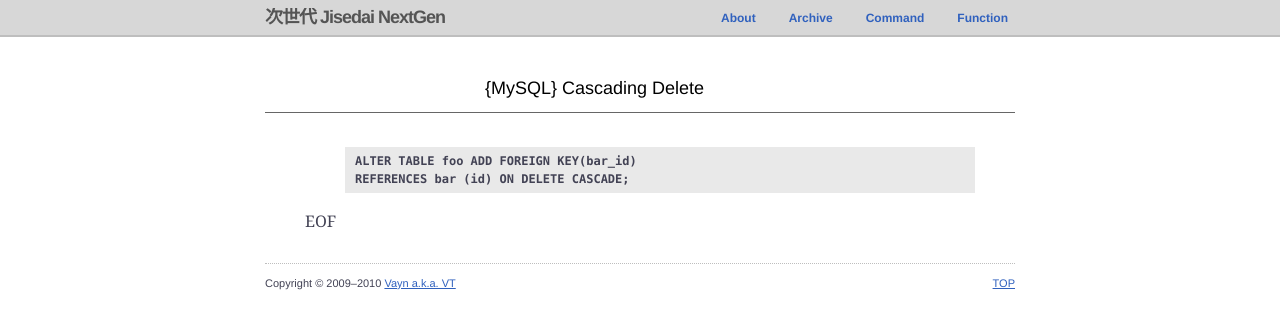
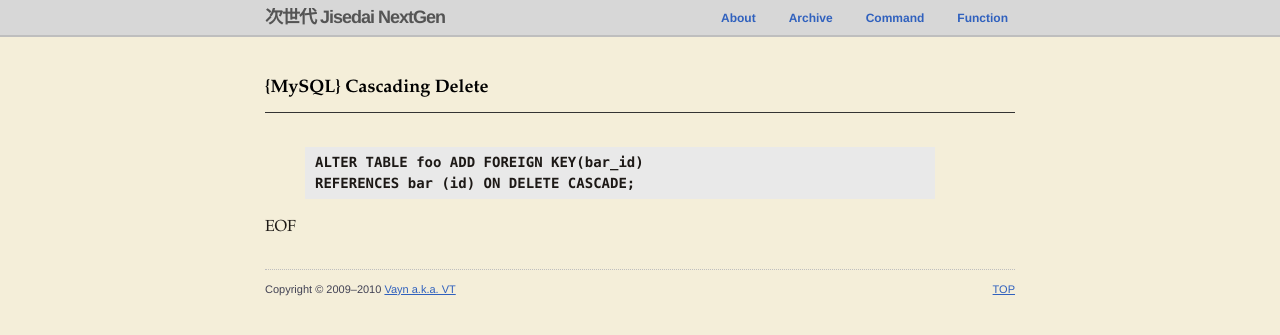
Before and after one commit to Vayn/vayn.github.io, a Jekyll site: the page built from _posts/2010-03-26-mysql-cascading-delete.markdown, in a window 1280 px wide. Shown: the top 335 px of the page. Built offline with Jekyll 4.4.1, drawn with Linux system fonts in a browser that asks for light colours; comment, search, counter and statistics services are not loaded.

Commit message:
modified style of post

```diff
--- /dev/null
+++ b/_layouts/post.default.html
@@ -0,0 +1,62 @@
+<!DOCTYPE html PUBLIC "-//W3C//DTD XHTML 1.0 Transitional//EN"
+    "http://www.w3.org/TR/xhtml1/DTD/xhtml1-transitional.dtd">
+
+<html xmlns="http://www.w3.org/1999/xhtml" xml:lang="en" lang="en">
+<head>
+    <meta http-equiv="Content-Type" content="text/html; charset=utf-8"/>
+    <title>{{ page.title }}</title>
+    <!--[if IE]>
+    <script src="http://html5shiv.googlecode.com/svn/trunk/html5.js"></script>
+    <![endif]-->
+    <link rel="alternate" type="application/atom+xml" title="Vaggregator - RSS" href="http://feeds.feedburner.com/Vayn" />
+    <link rel="stylesheet" href="/css/master.css" type="text/css" media="screen, projection" />
+    <link title="Print style" rel="stylesheet" href="/print.css" type="text/css" media="print" />
+    <script src="/js/master.js" type="text/javascript"> </script>
+    <script src="/js/FancyZoom.js" type="text/javascript"> </script>
+    <script src="/js/FancyZoomHTML.js" type="text/javascript"> </script>
+    <script src="/js/smoothscroll.js" type="text/javascript"> </script>
+</head>
+
+<body class="postpage" onload="setupZoom()">
+
+    <div id="header">
+        <div class="container">
+            <p id="logo"><a href="/">次世代 Jisedai NextGen</a></p>
+            <ul id="nav" class="clearfix">
+                <li{% if page.title == 'Function' %} class="selected"{% endif %}><a href="/function.html">Function</a></li>
+                <li{% if page.title == 'Command' %} class="selected"{% endif %}><a href="/command.html">Command</a></li>
+                <li{% if page.title == 'Archive' %} class="selected"{% endif %}><a href="/archive.html">Archive</a></li>
+                <li{% if page.title == 'About' %} class="selected"{% endif %}><a href="/about.html">About</a></li>
+            </ul>
+        </div>
+    </div>
+
+    <div id="content-wrap">
+        <div class="container">
+
+        {{ content }}
+
+        </div>
+    </div>
+
+    <div id="footer" class="container">
+        <p>Copyright &copy; 2009&ndash;{{ site.time | date: "%Y" }} <a href="mailto:v&#97;yn&#64;v&#97;yn.d&#101;">Vayn a.k.a. VT</a>
+        <span style="float:right;"><a href="#header">TOP</a></span>
+    </div>
+
+<script type="text/javascript">
+
+  var _gaq = _gaq || [];
+  _gaq.push(['_setAccount', 'UA-1504835-5']);
+  _gaq.push(['_setDomainName', '.elnode.com']);
+  _gaq.push(['_trackPageview']);
+
+  (function() {
+    var ga = document.createElement('script'); ga.type = 'text/javascript'; ga.async = true;
+    ga.src = ('https:' == document.location.protocol ? 'https://ssl' : 'http://www') + '.google-analytics.com/ga.js';
+    var s = document.getElementsByTagName('script')[0]; s.parentNode.insertBefore(ga, s);
+  })();
+
+</script>
+</body>
+</html>
--- a/_layouts/post.html
+++ b/_layouts/post.html
@@ -1,10 +1,9 @@
 ---
-layout: default
+layout: post.default
 ---
 
 <div class="post container">
     <h2 id="content">{{ page.title }}</h2>
-    <div class="span-1">&nbsp;</div>
     <div class="in-content span-18 last">
         {{ content }}
     </div>
--- a/css/master.css
+++ b/css/master.css
@@ -20,6 +20,10 @@ table,caption,tbody,tfoot,thead,tr,th,td {
 
 body {
     line-height: 1;
+}
+
+body.postpage {
+    background-color: #F4EED9;
 }
 
 ol,ul {
@@ -260,10 +264,12 @@ li {
 .post {
     padding: .5em 0 0;
     margin: .5em 0 0;
+    font-family: "Palatino Linotype","Book Antiqua",Palatino,serif;
 }
 
 .in-content {
     font-size: 16px;
+    color: #1D1916;
 }
 
 .post h2 {
@@ -272,10 +278,12 @@ li {
 }
 
 .post h2#content {
-    padding-left: 220px;
+    padding-left: 0px;
     padding-bottom: 10px;
     margin-bottom: 18px;
-    border-bottom: 1px solid #666;
+    border-bottom: 1px solid #333;
+    font-weight: 700;
+    font-family: "Palatino Linotype","Book Antiqua",Palatino,serif;
 }
 
 .post-meta p {
@@ -367,7 +375,7 @@ div.colborder {
 -------------------------------------------------------*/
 code {
     font-family: Consolas, Monaco, monospace;
-    font-size: 12px;
+    font-size: 14px;
     background: #E9E9E9;
 }
 
--- a/index.html
+++ b/index.html
@@ -9,13 +9,11 @@ title: '次世代 Jisedai NextGen'
         <p>
             <a href="{{ post.url }}">{{ site.posts.first.date | date: "%B %d, %Y" }}</a>
         </p>
-        <p id="temp">
-            <a style="background: none;" href="http://babelcollege.com/ask/entry.php?docid=d68259b65e22e2e277930e0b38a4dbc4"><img src="./images/120_600.png" alt="Let's read Justice!" style="margin:0;padding:0;" /></a>
-        </p>
     </div>
     <div class="post-content span-15 last">
         {{ site.posts.first.content }}
         <p><a id="more" href="{{ site.posts.first.url }}#disqus_thread">comments &raquo;</a></p>
+        <p id="temp"><a style="background: none;" href="http://babelcollege.com/ask/entry.php?docid=d68259b65e22e2e277930e0b38a4dbc4"><img src="./images/468_60.png" alt="Let's read Justice!" style="margin:0;padding:0;" /></a></p>
     </div>
 </div>
 <div class="container post separator">
```
Also changed, not shown: images/468_60.png (added).
